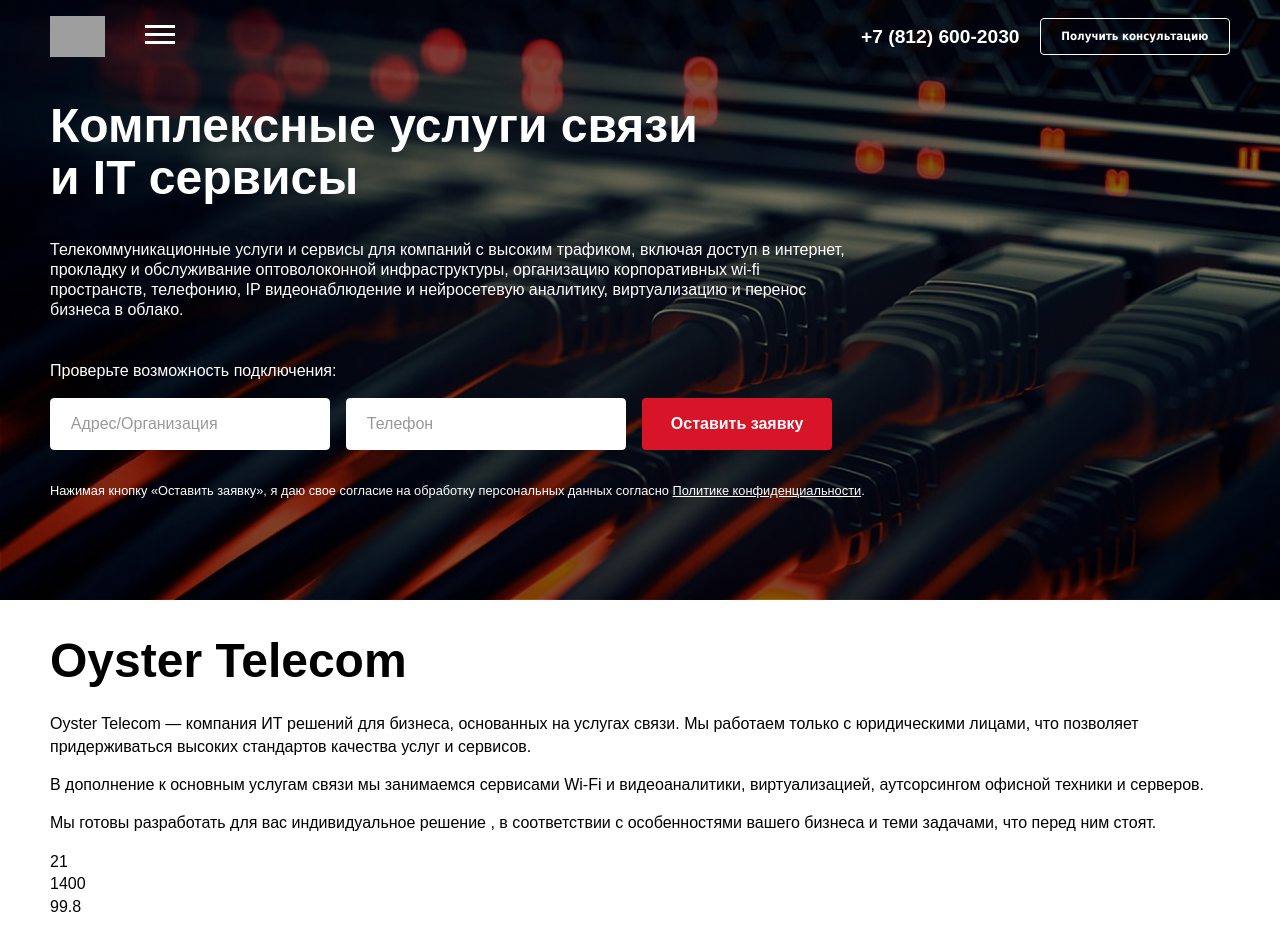
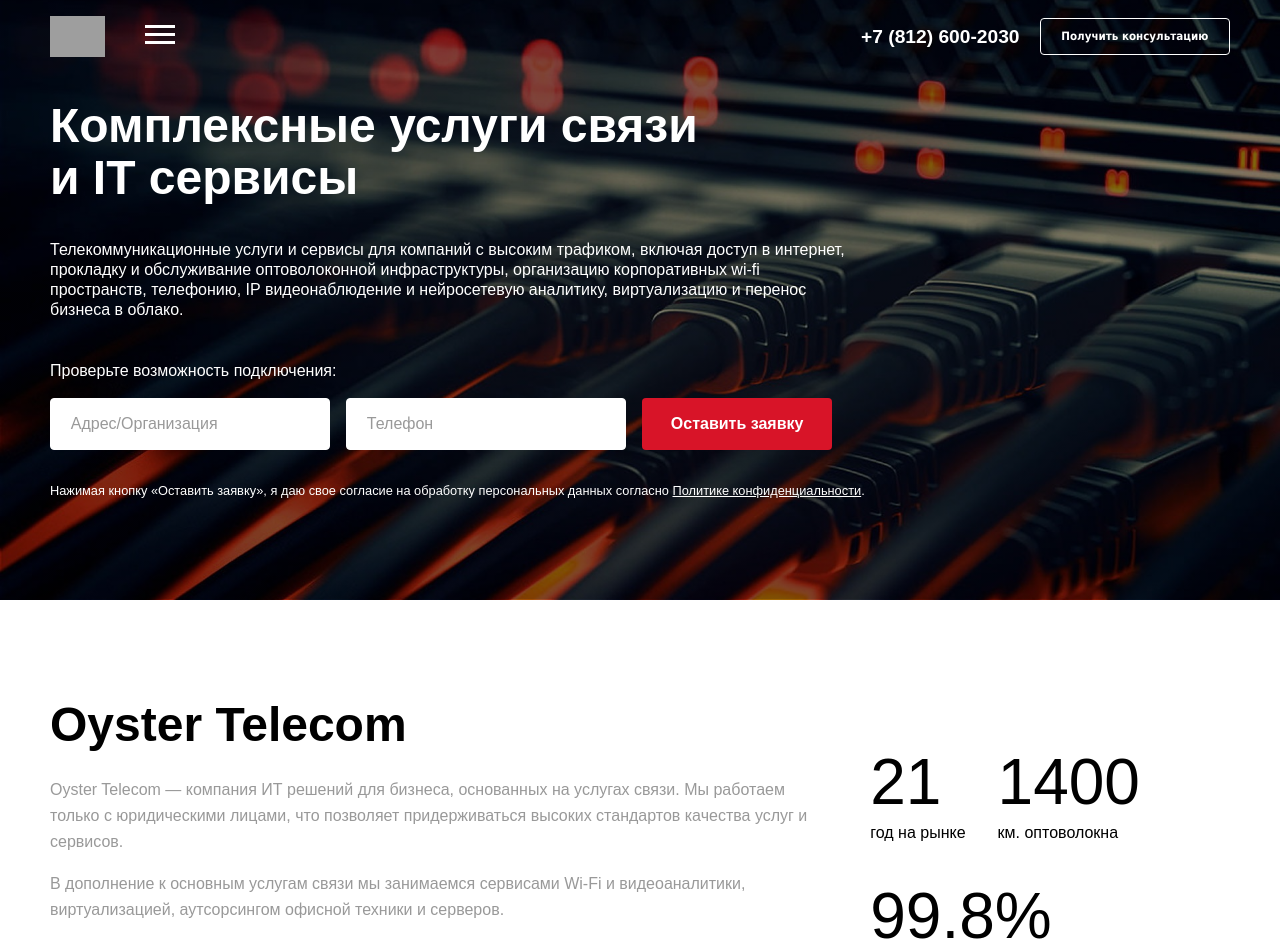
Before and after one commit to Kokkiri421/Oy2b-website, a Nuxt app: page / in a window 1280 px wide. Shown: the top 942 px of the page. Built offline with nearby package versions, Linux system fonts and the light colour scheme; grey boxes are pictures that could not be loaded; a web font is replaced by a local one.

Commit message:
added main information on index page

```diff
--- a/assets/media_mixin.scss
+++ b/assets/media_mixin.scss
@@ -24,6 +24,12 @@
 
 @mixin _900 {
   @media (max-width: 900px){
+    @content;
+  }
+}
+
+@mixin _800 {
+  @media (max-width: 800px){
     @content;
   }
 }
--- a/components/Common/AnimateOnViewport.vue
+++ b/components/Common/AnimateOnViewport.vue
@@ -16,7 +16,10 @@ export default {
       if (!this.animated && this.$refs.animatedElement) {
         if (
           window.scrollY + window.innerHeight >
-          this.$refs.animatedElement.offsetTop
+            this.$refs.animatedElement.offsetTop &&
+          this.$refs.animatedElement.offsetTop +
+            this.$refs.animatedElement.offsetHeight >
+            window.scrollY
         ) {
           this.animated = true
         }
--- a/components/Common/RunningNumber.vue
+++ b/components/Common/RunningNumber.vue
@@ -1,8 +1,9 @@
 <template>
-  <span class="running-number"
-    >{{ isInteger ? currentNumber : currentNumber.toFixed(1) }}
-    {{ checkAnimated }}</span
-  >
+  <span class="running-number">
+    {{ outputNumber }}
+
+    {{ checkAnimated }}
+  </span>
 </template>
 
 <script>
@@ -18,10 +19,22 @@ export default {
     isInteger: { type: Boolean, required: true },
   },
   computed: {
+    outputNumber: function () {
+      let output = ''
+      if (this.isInteger) {
+        output = this.currentNumber
+      } else {
+        if (this.currentNumber < 10.0) {
+          output += '0'
+        }
+        output += String(this.currentNumber.toFixed(1))
+        output += '%'
+      }
+      return output
+    },
     checkAnimated: function () {
       if (this.isAnimated) {
         this.runNumber()
-        console.log('running number')
       }
     },
   },
@@ -41,7 +54,6 @@ export default {
             this.number - this.currentNumber,
             this.number / 18
           )
-          console.log(this.currentNumber.toFixed(1))
         }
       }, 50)
     },
@@ -49,4 +61,10 @@ export default {
 }
 </script>
 
-<style scoped></style>
+<style scoped>
+.running-number {
+  font-size: 4em;
+  line-height: 1.2em;
+  font-weight: 500;
+}
+</style>
--- a/components/Index/IndexMainContent.vue
+++ b/components/Index/IndexMainContent.vue
@@ -3,6 +3,7 @@
     <div class="main-content">
       <div class="company-info">
         <div class="company-info-text">
+          <div class="company-info-text__container">
             <h1 class="company-info-text__header">Oyster Telecom</h1>
             <div class="company-info-text__p">
               <p class="info-article">
@@ -23,8 +24,10 @@
               </p>
             </div>
           </div>
+        </div>
         <div class="company-info-numbers">
           <div class="info-number">
+            <div class="info-number__number">
               <animate-on-viewport>
                 <running-number
                   slot-scope="item"
@@ -34,7 +37,10 @@
                 />
               </animate-on-viewport>
             </div>
+            <div class="info-number__category">год на рынке</div>
+          </div>
           <div class="info-number">
+            <div class="info-number__number">
               <animate-on-viewport>
                 <running-number
                   slot-scope="item"
@@ -44,7 +50,10 @@
                 />
               </animate-on-viewport>
             </div>
+            <div class="info-number__category">км. оптоволокна</div>
+          </div>
           <div class="info-number">
+            <div class="info-number__number">
               <animate-on-viewport>
                 <running-number
                   slot-scope="item"
@@ -53,6 +62,8 @@
                   :is-integer="false"
                 />
               </animate-on-viewport>
+            </div>
+            <div class="info-number__category">отказоустойчивость сети</div>
           </div>
         </div>
       </div>
@@ -72,4 +83,58 @@ export default {
 }
 </script>
 
-<style scoped></style>
+<style lang="scss" scoped>
+@import '~/assets/media_mixin';
+.main-content {
+  width: 100%;
+  padding: 6em 0 4em;
+}
+.company-info {
+  line-height: 1.62em;
+  display: flex;
+  flex-direction: row;
+  justify-content: space-between;
+  @include _800() {
+    flex-direction: column;
+  }
+  .company-info-text {
+    flex-basis: 100%;
+    &__container {
+      max-width: 800px;
+      margin-right: 3em;
+      @include _800() {
+        margin-right: 0;
+      }
+    }
+    &__header {
+      margin: 0 0 0.5em;
+    }
+    &__p {
+      color: #999;
+      @include _700() {
+        font-size: 0.9em;
+      }
+      .info-article {
+        margin-bottom: 1em;
+      }
+      .info-article:nth-last-child(-n + 1) {
+        margin-bottom: 0;
+      }
+    }
+  }
+  .company-info-numbers {
+    float: right;
+    display: flex;
+    flex-direction: row;
+    flex-wrap: wrap;
+    align-self: baseline;
+    margin-top: 3em;
+    @include _800() {
+      margin-top: 2em;
+    }
+    .info-number {
+      margin: 0 2em 2em 0;
+    }
+  }
+}
+</style>
--- a/layouts/default.vue
+++ b/layouts/default.vue
@@ -45,7 +45,6 @@ export default {
   computed: {},
   mounted() {
     this.defaultScrollPosition = window.scrollY
-    console.log(this.defaultScrollPosition)
     window.addEventListener('scroll', this.updateScroll)
   },
 }
@@ -155,6 +154,10 @@ button {
     box-shadow: none;
   }
 }
+p {
+  margin: 0;
+  padding: 0;
+}
 h1 {
   font-size: 4em;
   line-height: 1.2em;
```
Lines whose indentation alone changed are shown as unchanged.
